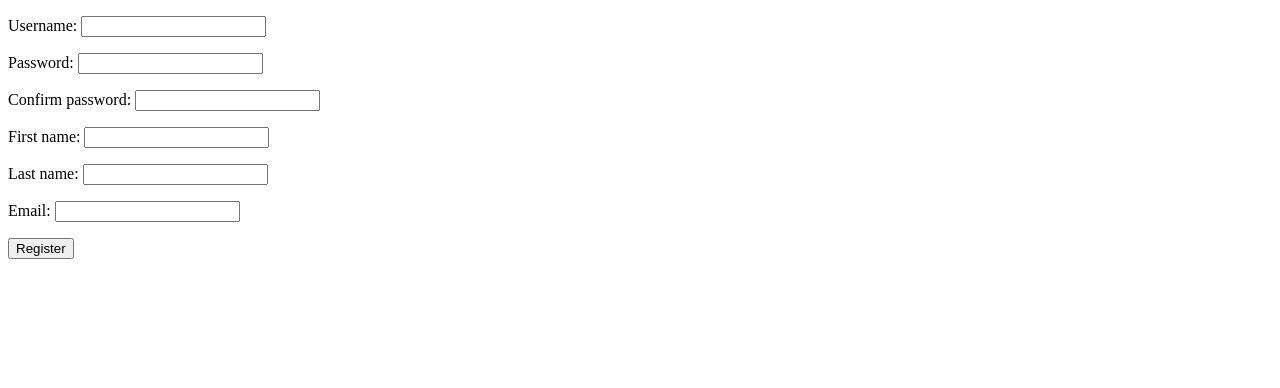
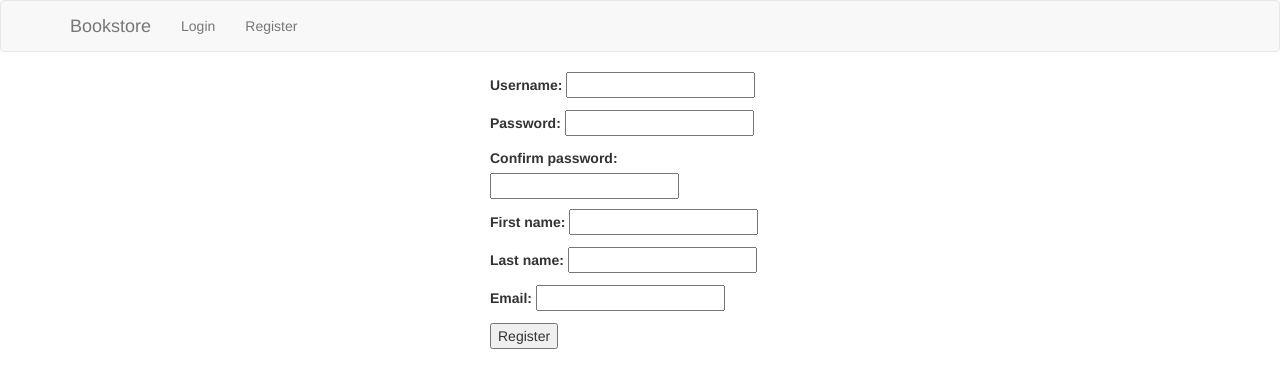
Before and after one commit to hassanamin994/django-bookstore, a Django app: page /auth/register/ in a window 1280 px wide. Shown: the top 388 px of the page. Run offline with Django 3.2, Linux system fonts and the light colour scheme; some libraries are stand-ins or nearby versions.

Commit message:
Helper navbar in auth app

```diff
--- a/bs_authentication/templates/base.html
+++ b/bs_authentication/templates/base.html
@@ -3,9 +3,35 @@
   <head>
     <meta charset="utf-8">
     <title>{% block title %} {% endblock %}</title>
+    <link rel="stylesheet" href="https://getbootstrap.com/dist/css/bootstrap.min.css">
   </head>
   <body>
-    {%block content %}
-    {% endblock %}
+    <!-- Fixed navbar -->
+       <nav class="navbar navbar-default">
+         <div class="container">
+           <div class="navbar-header">
+             <button type="button" class="navbar-toggle collapsed" data-toggle="collapse" data-target="#navbar" aria-expanded="false" aria-controls="navbar">
+               <span class="sr-only">Toggle navigation</span>
+               <span class="icon-bar"></span>
+               <span class="icon-bar"></span>
+               <span class="icon-bar"></span>
+             </button>
+             <a class="navbar-brand" href="#">Bookstore</a>
+           </div>
+           <div id="navbar" class="navbar-collapse collapse">
+             <ul class="nav navbar-nav">
+               <li><a href="/auth/login">Login</a></li>
+               <li><a href="/auth/register">Register</a></li>
+             </ul>
+
+           </div><!--/.nav-collapse -->
+         </div>
+       </nav>
+       <div class="content">
+         <div class="" style='display:block;width:300px;margin:0 auto'>
+           {%block content %}
+           {% endblock %}
+         </div>
+       </div>
   </body>
 </html>
```
